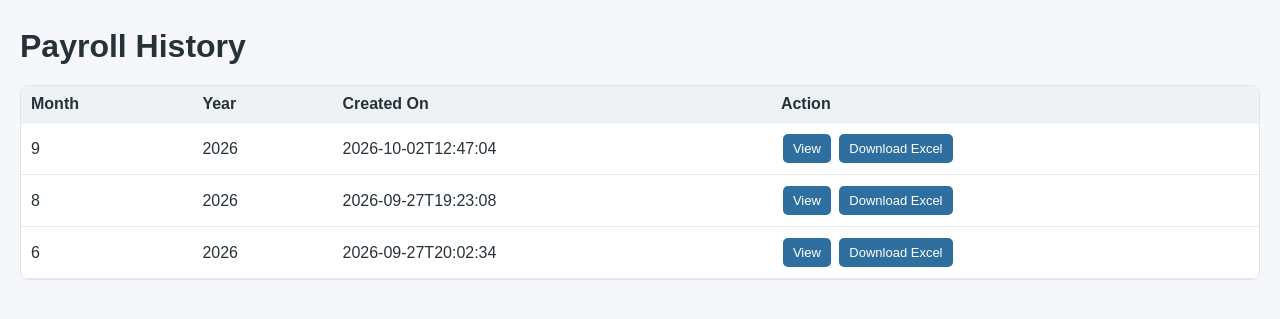
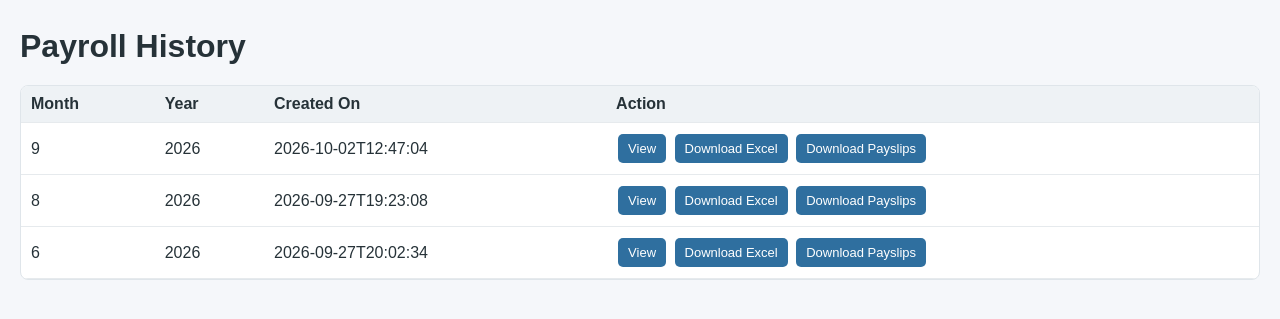
Before and after one commit to Darkmagzine13/Skvapp, a Flask app: page /payroll/history in a window 1280 px wide. Shown: the part 58-377 px from the top of the page. Run offline with Flask 3, Linux system fonts and the light colour scheme; data comes from the database, SQL or seed files in the repository.

Commit message:
Add files via upload

```diff
--- a/SchoolPayrollFlask/templates/history.html
+++ b/SchoolPayrollFlask/templates/history.html
@@ -10,6 +10,7 @@
 <td>
 <a class="button small" href="{{ url_for('payroll_run', run_id=r.id) }}">View</a>
 <a class="button small" href="{{ url_for('payroll_export', run_id=r.id) }}">Download Excel</a>
+<a class="button small" href="{{ url_for('payroll_payslips', run_id=r.id) }}">Download Payslips</a>
 </td></tr>
 {% endfor %}
 </tbody>
```
